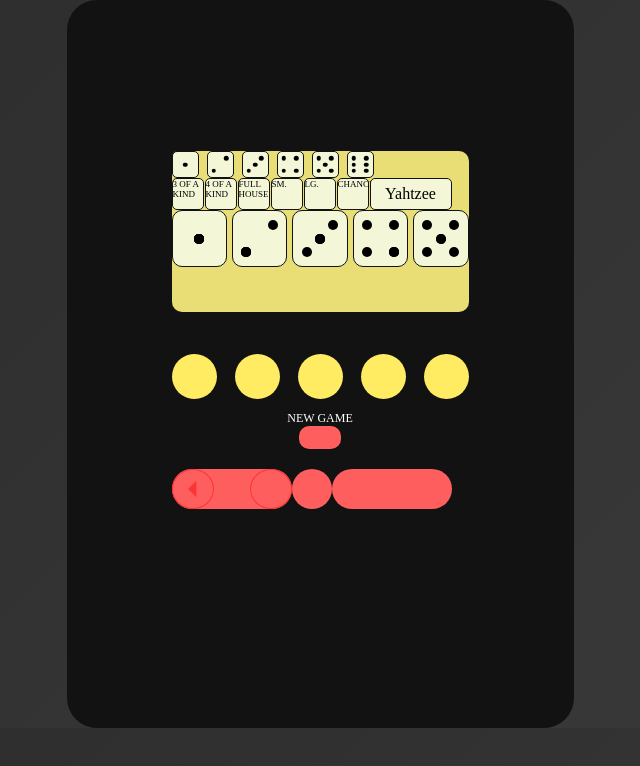
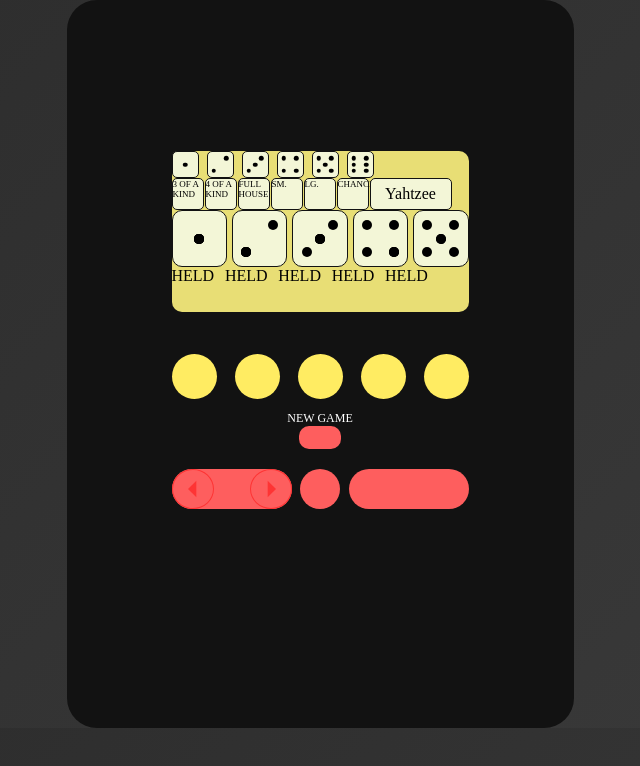
Before and after one commit to ndorsett333/handheldYahtzee, a plain HTML site: page index.html in a window 1280 px wide. Shown: the whole page, without its empty margins (320-960 px from the left). Drawn offline with Linux system fonts and the light colour scheme.

Commit message:
adding hold indicators

```diff
--- a/index.html
+++ b/index.html
@@ -113,6 +113,13 @@
                             <div class="pip pip6"></div>
                         </div>
                     </div>
+                    <div id="hold-indicators">
+                        <div id="hold-indicator-1" class="hold-indicator roll-die-1">HELD</div>
+                        <div id="hold-indicator-2" class="hold-indicator roll-die-2">HELD</div>
+                        <div id="hold-indicator-3" class="hold-indicator roll-die-3">HELD</div>
+                        <div id="hold-indicator-4" class="hold-indicator roll-die-4">HELD</div>
+                        <div id="hold-indicator-5" class="hold-indicator roll-die-5">HELD</div>
+                    </div>
                 </div>
 
                 <div id="btn-section">
@@ -134,7 +141,7 @@
                     <div id="action-btns">
                         <div id="select-btns">
                             <div id="select-left"><img src="img/left.svg"></div>
-                            <div id="select-right"></div>
+                            <div id="select-right"><img src="img/left.svg"></div>
                         </div>
                         <div id="enter-btn"></div>
                         <div id="roll-btn"></div>
--- a/style.css
+++ b/style.css
@@ -332,6 +332,16 @@ body {
 }
 /* PIPS END */
 
+#hold-indicators {
+    display: flex;
+}
+
+.hold-indicator {
+    width: 53.4px;
+    display: flex;
+    justify-content:space-between;
+}
+
 #hold-btns {
     display: flex;
     justify-content: space-between;
@@ -371,6 +381,7 @@ body {
 
 #action-btns {
     display: flex;
+    justify-content: space-between;
 }
 
 #enter-btn {
@@ -387,6 +398,9 @@ body {
     width: 120px;
     background: var(--bittersweet);
     border-radius: 30px;
+}
+
+#roll-btn {
     cursor: pointer;
 }
 
@@ -404,9 +418,14 @@ body {
     display: flex;
     justify-content: center;
     align-items: center;
+    cursor: pointer;
 }
 
 #select-left img,
 #select-right img {
     width: 50px;
 }
+
+#select-right img {
+    transform: scaleX(-1);
+}
```
